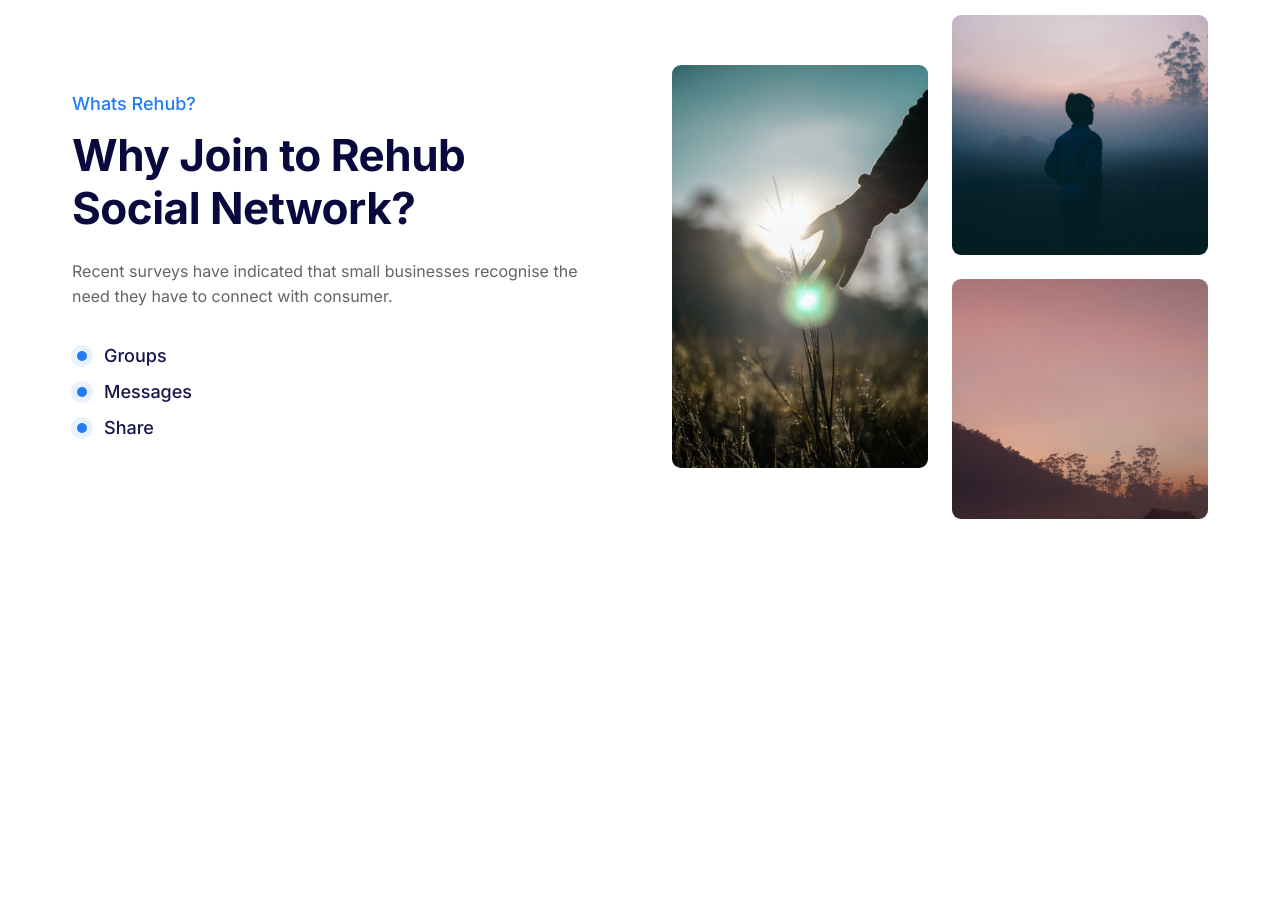
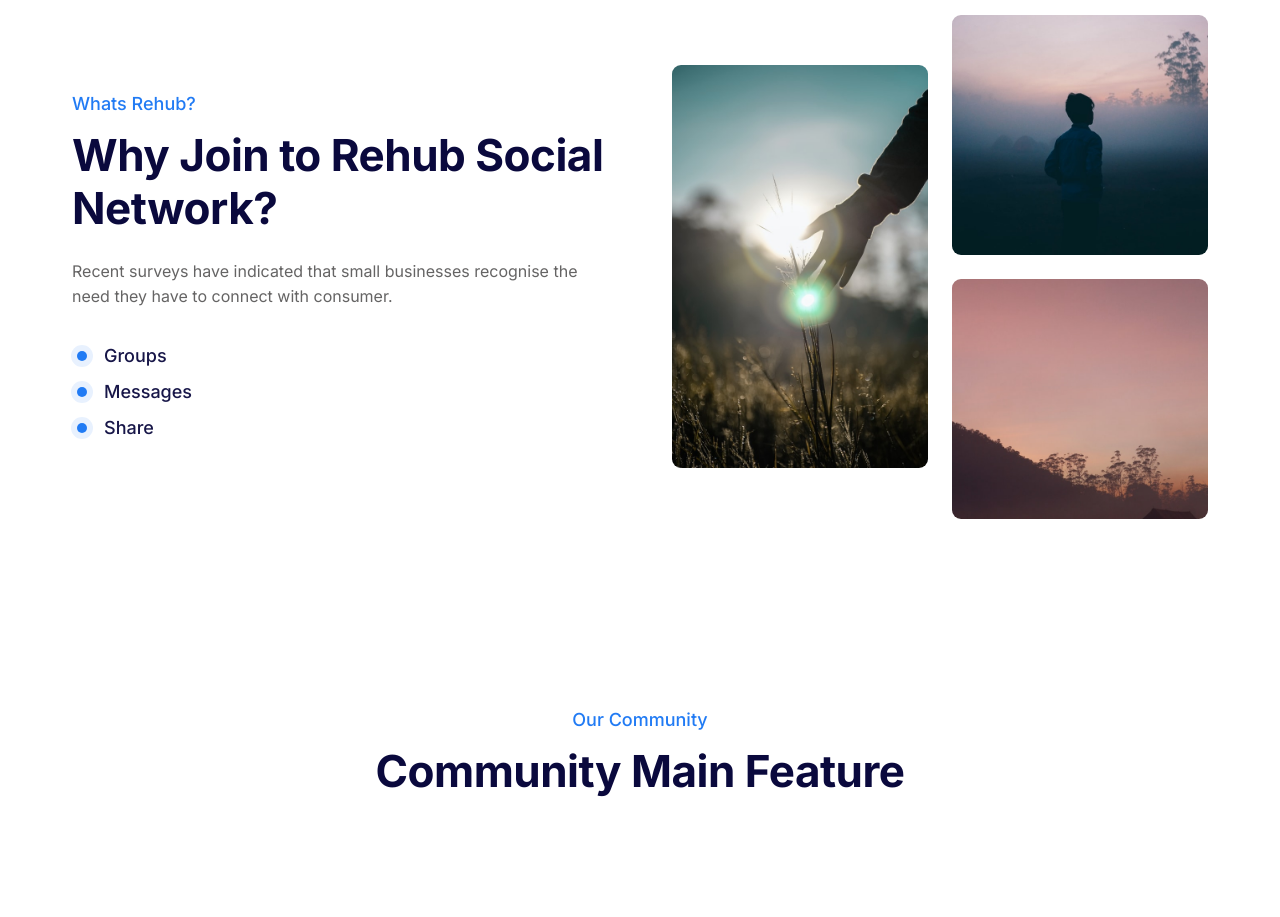
Before and after one commit to Rehub-Mental-Wellness/website, a website: page index.html in a window 1280 px wide. Shown: the part 820-1737 px from the top of the page. Before the commit the page ends 1435 px from the top, so only its background shows below. Drawn offline with Linux system fonts and the light colour scheme.

Commit message:
Create community section and add headings

```diff
--- a/index.html
+++ b/index.html
@@ -57,6 +57,7 @@
         </div>
       </section>
 
+      <!----- ABOUT  ------>
       <section class="section-about">
         <div class="about container grid grid--2-cols grid--center-v">
           <div class="about__text-box">
@@ -88,6 +89,14 @@
           </div>
         </div>
       </section>
+
+      <!----- Community  ------>
+      <section class="section-community">
+        <div class="container center-text">
+          <span class="subheading">Our Community</span>
+          <h2 class="heading-secondary">Community Main Feature</h2>
+        </div>
+      </section>
     </main>
   </body>
 </html>
--- a/sass/_components.scss
+++ b/sass/_components.scss
@@ -25,7 +25,6 @@
   font-size: 4.4rem;
   line-height: 1.2;
   margin-bottom: 3.2rem;
-  max-width: 16ch;
   margin-bottom: 2.4rem;
 }
 
@@ -34,6 +33,10 @@
   max-width: 120rem;
   padding: 0 3.2rem;
   margin: 0 auto;
+}
+
+.center-text {
+  text-align: center;
 }
 
 // Buttons
--- a/sass/_layout.scss
+++ b/sass/_layout.scss
@@ -136,6 +136,12 @@
   }
 }
 
+//////////////////////////
+// About section
+.section-community {
+  padding: 9.6rem 0;
+}
+
 /* ## Font sizes
 - 10 / 12 / 14 / 16 / 18 / 20 / 24 / 30 / 36 / 44 / 52 / 62 / 74 / 86 / 98
 ## Spacing system
```
Also changed, not shown: css/style.css, 1 other file.
